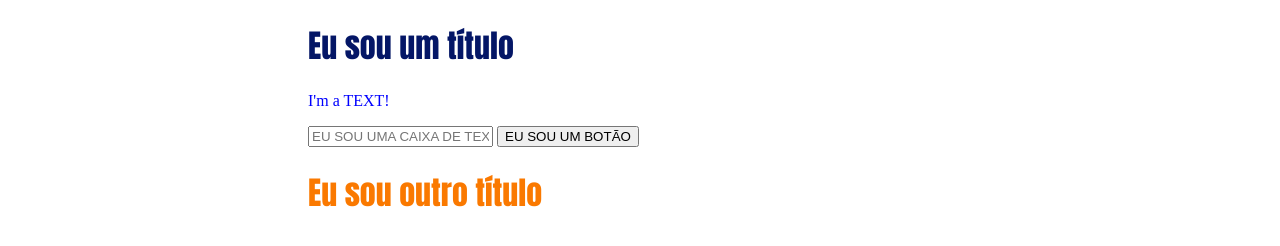
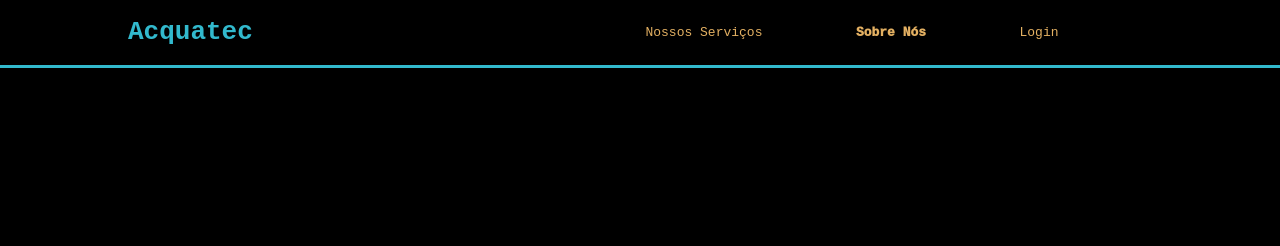
Before and after one commit to Reginaldo-Santos-Junior/repositorio-aula-2, a plain HTML site: page index.html in a window 1280 px wide. Drawn offline with Linux system fonts and the light colour scheme.

Commit message:
criando o header do meu primeiro site institucional

```diff
--- a/ESTILO.CSS
+++ b/ESTILO.CSS
@@ -1,13 +1,34 @@
-.classe1 {
-    margin-left: 300px;
-    color: rgb(4, 22, 102);
-    font-weight: 800;
-    font-family: Impact, Haettenschweiler, 'Arial Narrow Bold', sans-serif;
+.header{
+    color: #32b9cd;
+    border-bottom: 3px solid #32b9cd;
 }
 
-.classe2 {
-    margin-left: 300px;
-    color: rgb(250, 121, 0);
-    font-weight: 800;
-    font-family: Impact, Haettenschweiler, 'Arial Narrow Bold', sans-serif;
+body{
+    margin:0;
+    background-color: black;
+    font-family: monospace;
 }
+
+.container{
+ width: 80%;
+ margin: auto;
+}
+
+.header .container{
+    display: flex;
+    justify-content: space-between;
+}
+
+.navbar{
+display: flex;
+list-style: none;
+justify-content: space-evenly;
+padding: 0px;
+width: 600px;
+align-items: center;
+color: #e3b062;
+}
+
+.agora{
+    font-weight: 1000;
+}
--- a/index.html
+++ b/index.html
@@ -1,31 +1,24 @@
 <!DOCTYPE html>
 <html lang="en">
+  <head>
+    <meta charset="UTF-8" />
+    <meta http-equiv="X-UA-Compatible" content="IE=edge" />
+    <meta name="viewport" content="width=device-width, initial-scale=1.0" />
+    <title>Projeto P.I.</title>
+    <link rel="stylesheet" href="ESTILO.CSS" />
+    <title>Acquatec</title>
+  </head>
 
-<head>
-    <meta charset="UTF-8">
-    <meta http-equiv="X-UA-Compatible" content="IE=edge">
-    <meta name="viewport" content="width=device-width, initial-scale=1.0">
-    <title>Projeto P.I.</title>
-    <link rel="stylesheet" href="ESTILO.CSS">
-</head>
-
-<body>
-    <h1 class="classe1">Eu sou um título</h1>
-    <p style="margin-left: 300px; color: blue;">I'm a TEXT!</p>
-    <input id="caixa" style="margin-left: 300px;" placeholder="EU SOU UMA CAIXA DE TEXTO">
-    <button onclick="botao()"> EU SOU UM BOTÃO</button>
-    <h1 class="classe2"> Eu sou outro título</h1>
-
-
-
-
-
-</body>
-
+  <body>
+    <div class="header">
+      <div class="container">
+        <h1>Acquatec</h1>
+        <ul class="navbar">
+          <li>Nossos Serviços</li>
+          <li class="agora">Sobre Nós</li>
+          <li>Login</li>
+        </ul>
+      </div>
+    </div>
+  </body>
 </html>
-
-<script>
-    function botao() {
-        alert("OI " + caixa.value + ", EU SOU UM ALERTA DO BOTÃO")
-    }
-</script>
```
